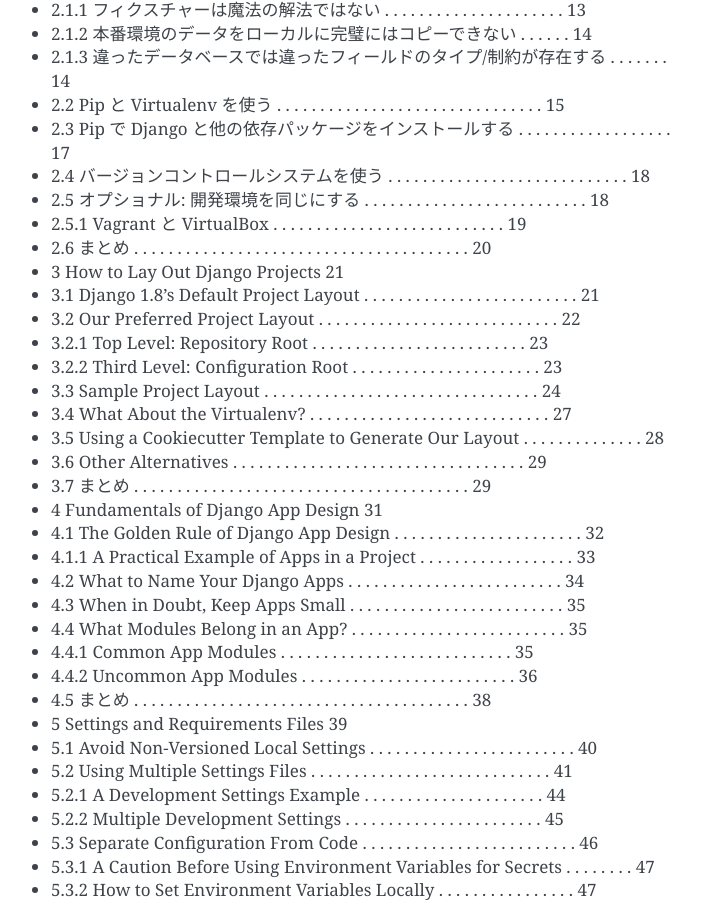
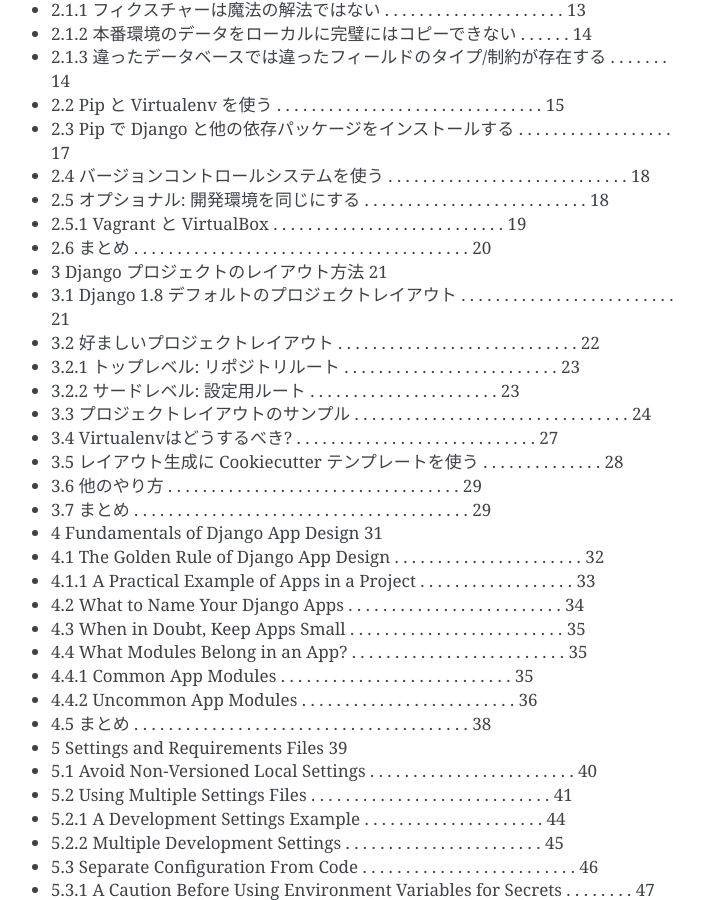
Before and after one commit to jbking/two-scoops-of-django-ja, a Sphinx documentation site: the page built from source/index.rst, in a window 1280 px wide and 900 px high, scrolled down 1130 px. Shown: the whole window, without its empty margins (399-1103 px from the left). Built offline with Sphinx 7.4.7, drawn with Linux system fonts in a browser that asks for light colours.

Commit message:
3章の目次を翻訳

```diff
--- a/source/index.rst
+++ b/source/index.rst
@@ -55,15 +55,15 @@
 * 2.5 オプショナル: 開発環境を同じにする . . . . . . . . . . . . . . . . . . . . . . . . . . 18
 * 2.5.1 Vagrant と VirtualBox . . . . . . . . . . . . . . . . . . . . . . . . . . . 19
 * 2.6 まとめ . . . . . . . . . . . . . . . . . . . . . . . . . . . . . . . . . . . . . . . 20
-* 3 How to Lay Out Django Projects 21
-* 3.1 Django 1.8’s Default Project Layout . . . . . . . . . . . . . . . . . . . . . . . . . 21
-* 3.2 Our Preferred Project Layout . . . . . . . . . . . . . . . . . . . . . . . . . . . . 22
-* 3.2.1 Top Level: Repository Root . . . . . . . . . . . . . . . . . . . . . . . . . 23
-* 3.2.2 Third Level: Configuration Root . . . . . . . . . . . . . . . . . . . . . . 23
-* 3.3 Sample Project Layout . . . . . . . . . . . . . . . . . . . . . . . . . . . . . . . . 24
-* 3.4 What About the Virtualenv? . . . . . . . . . . . . . . . . . . . . . . . . . . . . 27
-* 3.5 Using a Cookiecutter Template to Generate Our Layout . . . . . . . . . . . . . . 28
-* 3.6 Other Alternatives . . . . . . . . . . . . . . . . . . . . . . . . . . . . . . . . . . 29
+* 3 Django プロジェクトのレイアウト方法 21
+* 3.1 Django 1.8 デフォルトのプロジェクトレイアウト . . . . . . . . . . . . . . . . . . . . . . . . . 21
+* 3.2 好ましいプロジェクトレイアウト . . . . . . . . . . . . . . . . . . . . . . . . . . . . 22
+* 3.2.1 トップレベル: リポジトリルート . . . . . . . . . . . . . . . . . . . . . . . . . 23
+* 3.2.2 サードレベル: 設定用ルート . . . . . . . . . . . . . . . . . . . . . . 23
+* 3.3 プロジェクトレイアウトのサンプル . . . . . . . . . . . . . . . . . . . . . . . . . . . . . . . . 24
+* 3.4 Virtualenvはどうするべき? . . . . . . . . . . . . . . . . . . . . . . . . . . . . 27
+* 3.5 レイアウト生成に Cookiecutter テンプレートを使う . . . . . . . . . . . . . . 28
+* 3.6 他のやり方 . . . . . . . . . . . . . . . . . . . . . . . . . . . . . . . . . . 29
 * 3.7 まとめ . . . . . . . . . . . . . . . . . . . . . . . . . . . . . . . . . . . . . . . 29
 * 4 Fundamentals of Django App Design 31
 * 4.1 The Golden Rule of Django App Design . . . . . . . . . . . . . . . . . . . . . . 32
```
